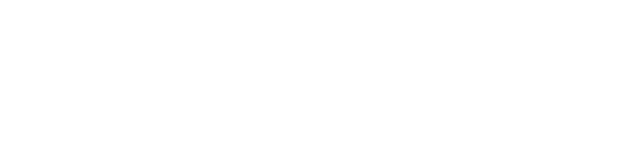
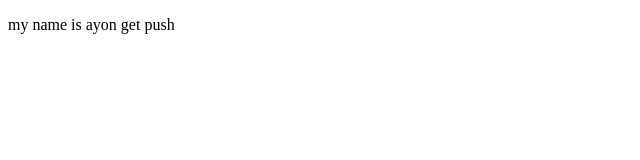
Before and after one commit to mahirhossainayon/for-practice02, a plain HTML site: page index.html in a window 1280 px wide. Shown: the whole page, without its empty margins (0-640 px from the left). Drawn offline with Linux system fonts and the light colour scheme.

Commit message:
add new files

```diff
--- a/index.html
+++ b/index.html
@@ -9,3 +9,8 @@
 
 </body>
 </html>
+<p>
+
+my name is ayon get push
+
+</p>
```
